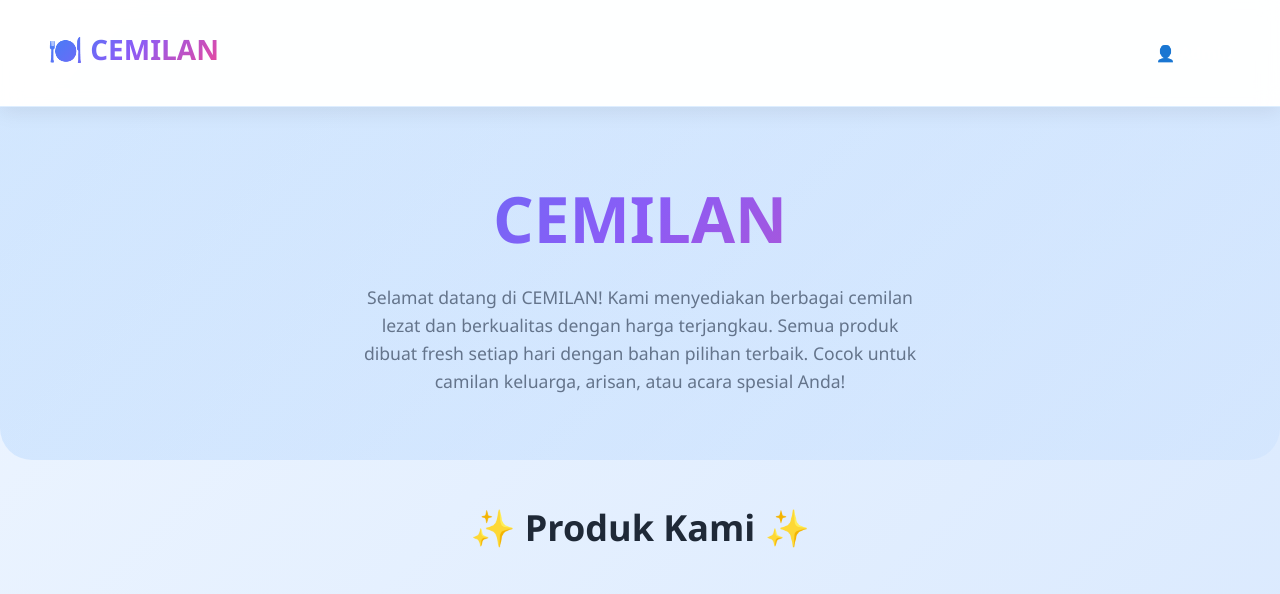
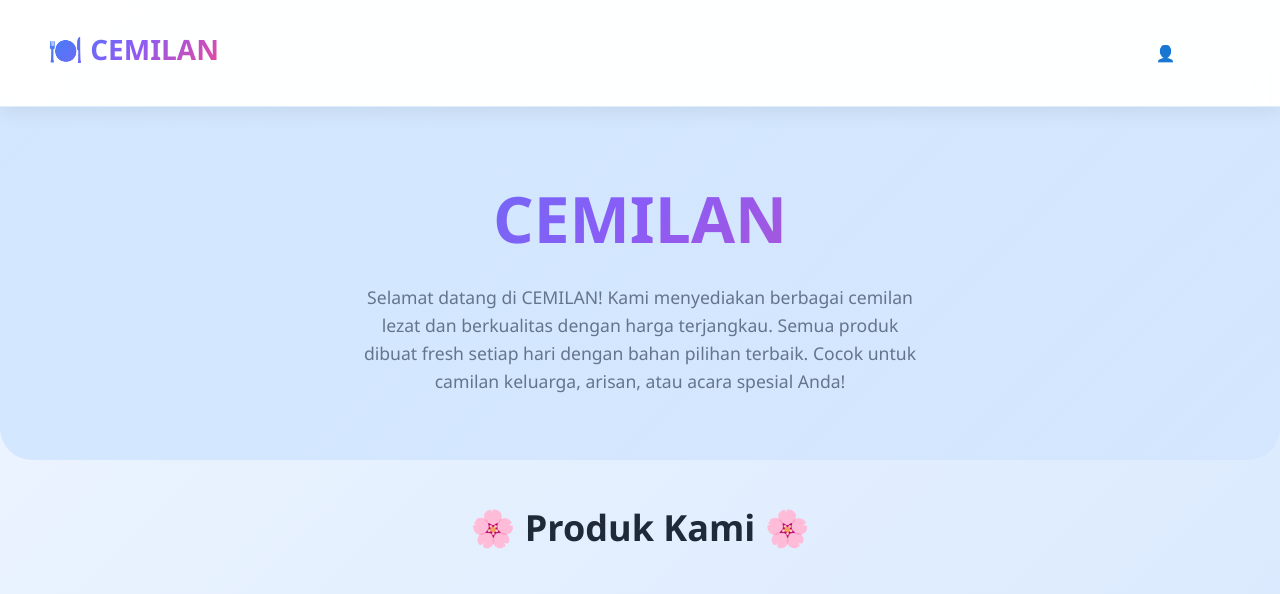
Before and after one commit to website-shope/ayonyemil, a plain HTML site: page index.html in a window 1280 px wide. Shown: the top 594 px of the page. Drawn offline with nearby package versions, Linux system fonts and the light colour scheme; no server answers.

Commit message:
Change product section header emoji

```diff
--- a/index.html
+++ b/index.html
@@ -551,7 +551,7 @@
   <!-- Products Section -->
   <section class="container mx-auto px-4 pb-32">
     <h2 class="text-2xl md:text-4xl font-bold text-center mb-8 md:mb-12 text-gray-800">
-      ✨ Produk Kami ✨
+      🌸 Produk Kami 🌸
     </h2>
     <div id="productsContainer" class="grid grid-cols-1 md:grid-cols-2 lg:grid-cols-3 gap-6 md:gap-8">
       <!-- Products will be rendered here -->
```
